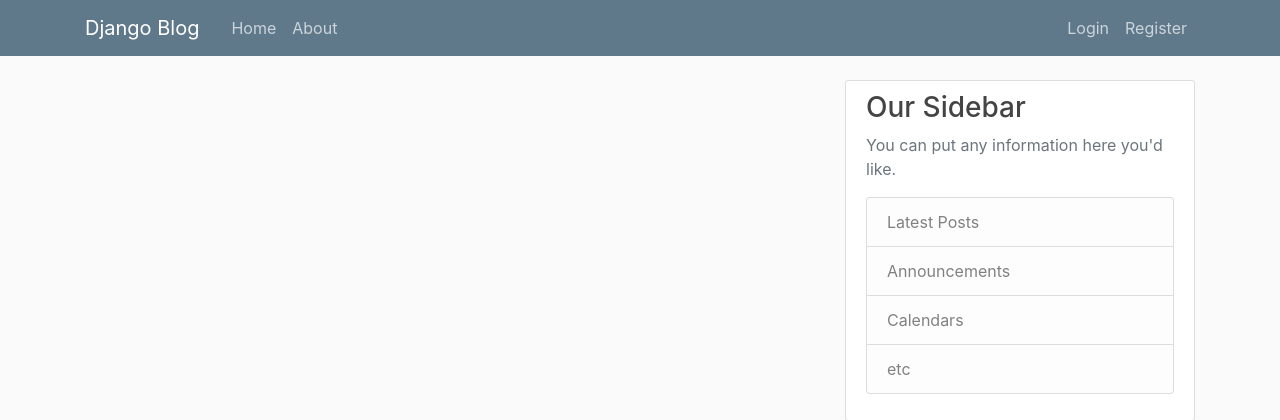
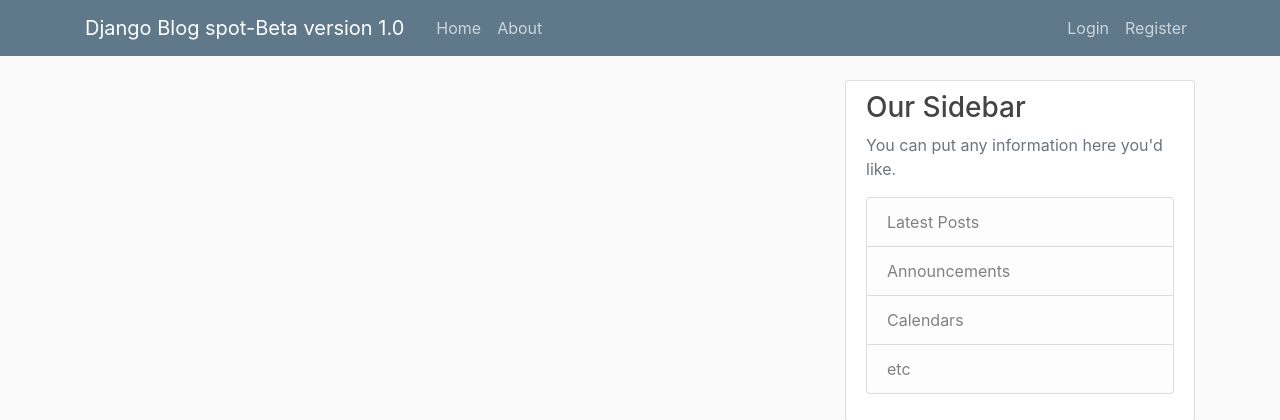
Before and after one commit to santhukpdjango/djan_pro, a Django app: page / in a window 1280 px wide. Shown: the top 420 px of the page. Run offline with Django 3.2, Linux system fonts and the light colour scheme; data that the repository does not hold is empty; some libraries are stand-ins or nearby versions.

Commit message:
Update base.html
changed the vavigation

```diff
--- a/blog/templates/blog/base.html
+++ b/blog/templates/blog/base.html
@@ -19,7 +19,7 @@
     <header class="site-header">
       <nav class="navbar navbar-expand-md navbar-dark bg-steel fixed-top">
         <div class="container">
-          <a class="navbar-brand mr-4" href="{% url 'blog-home' %}">Django Blog</a>
+          <a class="navbar-brand mr-4" href="{% url 'blog-home' %}">Django Blog spot-Beta version 1.0</a>
           <button class="navbar-toggler" type="button" data-toggle="collapse" data-target="#navbarToggle" aria-controls="navbarToggle" aria-expanded="false" aria-label="Toggle navigation">
           <span class="navbar-toggler-icon"></span>
           </button>
```
